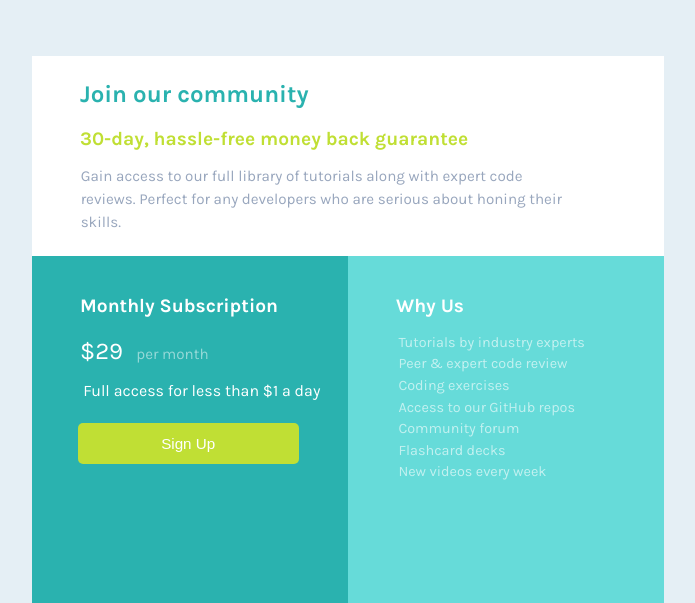
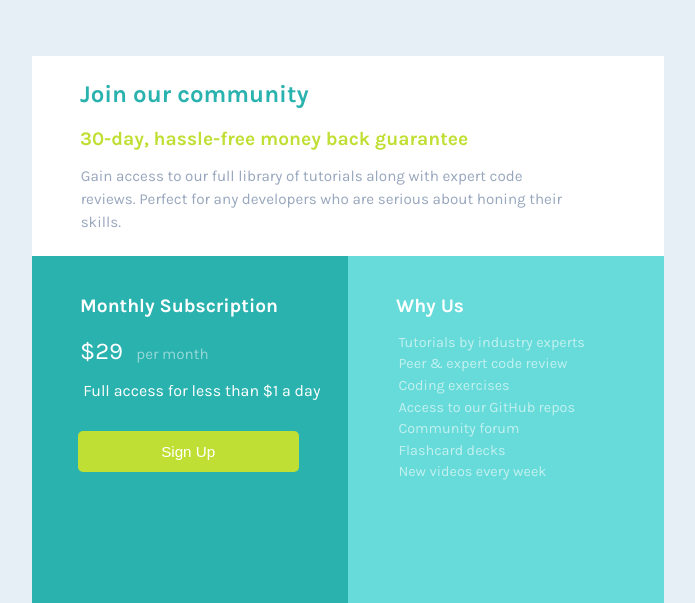
Before and after one commit to karishma-c/single-price-card, a plain HTML site: page index.html in a window 1280 px wide. Shown: the top 603 px of the page, without its empty margins (292-987 px from the left). Drawn offline with Linux system fonts and the light colour scheme.

Commit message:
height of the card container is changed

```diff
--- a/style.css
+++ b/style.css
@@ -59,7 +59,7 @@ body
 {
     background-color: var(--color-1);
     grid-area: 2/1/3/2;
-    height: 48vh;
+    height: 45vh;
 }
 .subscription-container .sub-heading
 {
@@ -93,14 +93,14 @@ body
     font-size: var(--font-size-3);
     padding: 12px;
     width: 70%;
-    margin: .5em 0 1em 3em;
+    margin: 1em 0 1em 3em;
     border: none;
 }
 .why-us-container
 {
     background-color: hsl(179, 62%, 63%);
     grid-area: 2/2/3/3;
-    height: 48vh;
+    height: 45vh;
 }
 .why-us-container .sub-heading
 {
```
